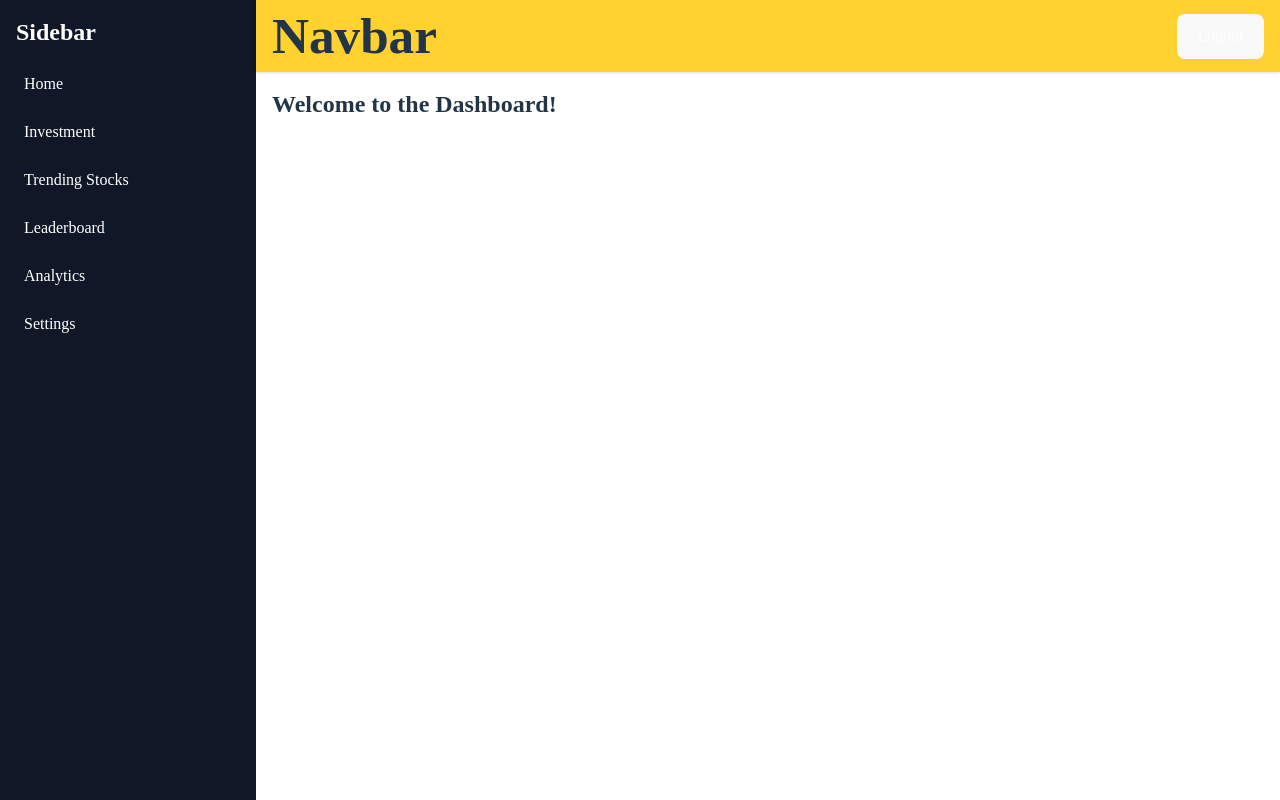
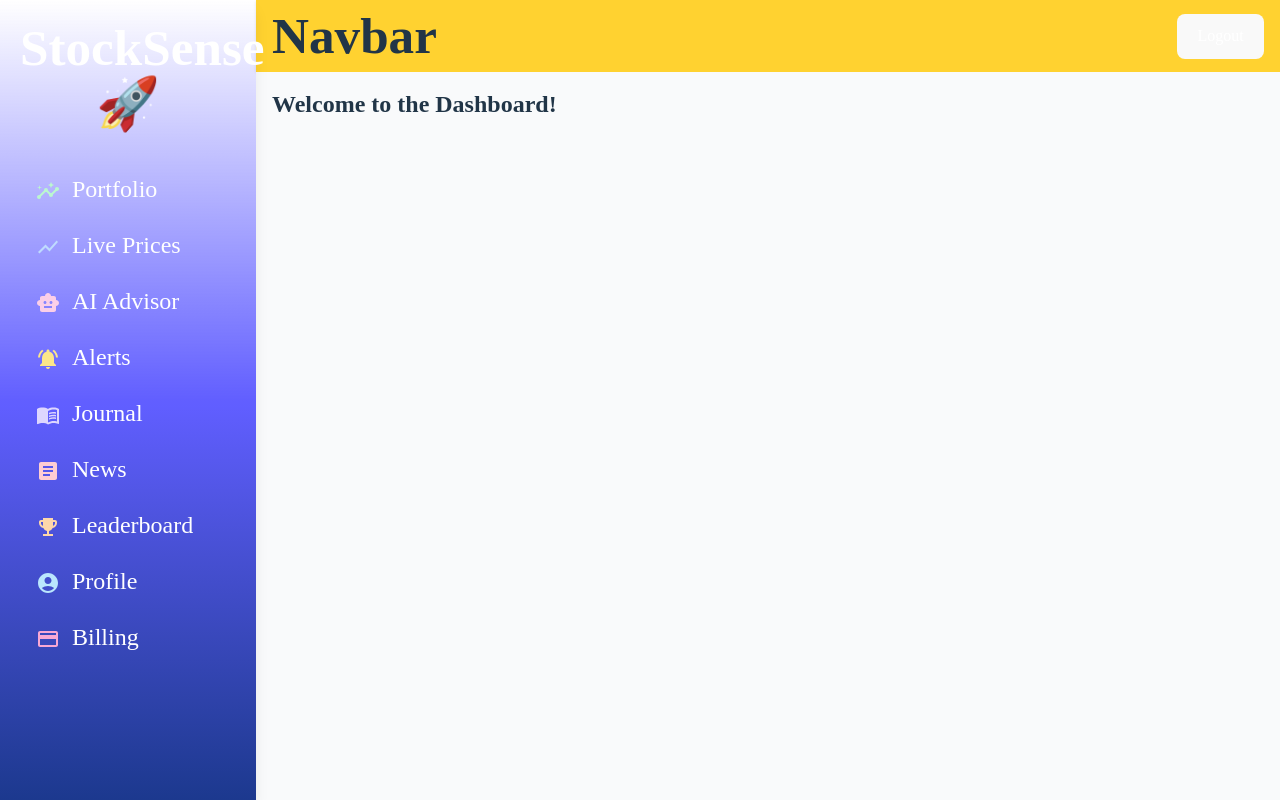
Before and after one commit to karanagg166/Wallet-Track, a Next.js app: page /dashboard in a window 1280 px wide. Built offline with nearby package versions, Linux system fonts and the light colour scheme; a web font is replaced by a local one.

Commit message:
sidebar added

```diff
--- a/app/dashboard/layout.tsx
+++ b/app/dashboard/layout.tsx
@@ -4,11 +4,14 @@ import Navbar from "@/components/Navbar";
 
 export default function DashboardLayout({ children }: { children: React.ReactNode }) {
   return (
-    <div className="flex h-screen w-full">
+    <div className="w-full h-screen overflow-hidden">
       <Sidebar />
-      <div className="flex flex-col flex-1">
+
+      <div className="flex flex-col h-full ml-0 sm:ml-64">
         <Navbar />
-        <main className="p-4 overflow-y-auto">{children}</main>
+        <main className="flex-1 overflow-y-auto p-4 bg-gray-50">
+          {children}
+        </main>
       </div>
     </div>
   );
--- a/components/Sidebar.tsx
+++ b/components/Sidebar.tsx
@@ -1,16 +1,136 @@
-const Sidebar = () => {
-  return (
-    <div className="w-64 bg-gray-900 text-white p-4">
-      <h2 className="text-2xl font-bold mb-4">Sidebar</h2>
-      <ul className="space-y-2">
-        <li className="hover:bg-gray-700 p-2 rounded">Home</li>
-        <li className="hover:bg-gray-700 p-2 rounded">Investment</li>
-        <li className="hover:bg-gray-700 p-2 rounded">Trending Stocks</li>
-        <li className="hover:bg-gray-700 p-2 rounded">Leaderboard</li>
-        <li className="hover:bg-gray-700 p-2 rounded">Analytics</li>
-        <li className="hover:bg-gray-700 p-2 rounded">Settings</li>
-      </ul>
-    </div>
-  );
+"use client";
+
+import React from "react";
+import { useRouter, usePathname } from "next/navigation";
+import { motion } from "framer-motion";
+import {
+  Insights as InsightsIcon,
+  ShowChart as ShowChartIcon,
+  SmartToy as SmartToyIcon,
+  NotificationsActive as NotificationsActiveIcon,
+  MenuBook as MenuBookIcon,
+  Article as ArticleIcon,
+  EmojiEvents as EmojiEventsIcon,
+  AccountCircle as AccountCircleIcon,
+  CreditCard as CreditCardIcon,
+} from "@mui/icons-material";
+
+type NavItem = {
+  id: string;
+  label: string;
+  href: string;
+  icon: React.ReactNode;
 };
+
+const NavItems: NavItem[] = [
+  {
+    id: "Portfolio",
+    label: "Portfolio",
+    href: "/Portfolio",
+    icon: <InsightsIcon sx={{ color: "#bbf7d0" }} />, // light green
+  },
+  {
+    id: "Live Prices",
+    label: "Live Prices",
+    href: "/Live Prices",
+    icon: <ShowChartIcon sx={{ color: "#bfdbfe" }} />, // light blue
+  },
+  {
+    id: "AI Advisor",
+    label: "AI Advisor",
+    href: "/AI Advisor",
+    icon: <SmartToyIcon sx={{ color: "#fbcfe8" }} />, // light pink
+  },
+  {
+    id: "Alerts",
+    label: "Alerts",
+    href: "/Alerts",
+    icon: <NotificationsActiveIcon sx={{ color: "#fde68a" }} />, // light yellow
+  },
+  {
+    id: "Journal",
+    label: "Journal",
+    href: "/Journal",
+    icon: <MenuBookIcon sx={{ color: "#ddd6fe" }} />, // light violet
+  },
+  {
+    id: "News",
+    label: "News",
+    href: "/News",
+    icon: <ArticleIcon sx={{ color: "#fecdd3" }} />, // light rose
+  },
+  {
+    id: "Leaderboard",
+    label: "Leaderboard",
+    href: "/Leaderboard",
+    icon: <EmojiEventsIcon sx={{ color: "#fed7aa" }} />, // light orange
+  },
+  {
+    id: "Profile",
+    label: "Profile",
+    href: "/Profile",
+    icon: <AccountCircleIcon sx={{ color: "#bae6fd" }} />, // light sky
+  },
+  {
+    id: "Billing",
+    label: "Billing",
+    href: "/Billing",
+    icon: <CreditCardIcon sx={{ color: "#f9a8d4" }} />, // light pink
+  },
+];
+
+const Sidebar: React.FC = () => {
+  const router = useRouter();
+  const pathname = usePathname();
+return (
+  <motion.aside
+    initial={{ x: -100, opacity: 0 }}
+    animate={{ x: 0, opacity: 1 }}
+    transition={{ duration: 0.4 }}
+    className="w-64 h-screen fixed top-0 left-0 z-50 flex-col p-4 sm:p-5
+               bg-gradient-to-b from-white-500 via-indigo-500 to-blue-900
+               text-white shadow-lg
+               hidden sm:flex" // hidden on xs, visible on sm+
+  >
+    {/* Logo/Header */}
+    <motion.h1
+      className="text-xl sm:text-2xl font-bold mb-6 sm:mb-8 text-center"
+      initial={{ opacity: 0, y: -10 }}
+      animate={{ opacity: 1, y: 0 }}
+      transition={{ delay: 0.2 }}
+    >
+      StockSense 🚀
+    </motion.h1>
+
+    {/* Nav Items */}
+    <ul className="space-y-2">
+      {NavItems.map((item) => {
+        const isActive = pathname === item.href;
+
+        return (
+          <motion.li
+            key={item.id}
+            whileHover={{ scale: 1.03 }}
+            whileTap={{ scale: 0.98 }}
+            onClick={() => router.push(item.href)}
+            className={`flex items-center gap-3 px-3 py-2 sm:px-4 sm:py-2 rounded-xl cursor-pointer transition-all
+              ${
+                isActive
+                  ? "bg-white/20 backdrop-blur text-white font-semibold"
+                  : "hover:bg-white/10 hover:backdrop-blur-sm text-white"
+              }`}
+          >
+            <span className="text-lg sm:text-xl">{item.icon}</span>
+            <span className="text-base sm:text-xl md:text-2xl font-medium">
+              {item.label}
+            </span>
+          </motion.li>
+        );
+      })}
+    </ul>
+  </motion.aside>
+);
+
+};
+
 export default Sidebar;
```
